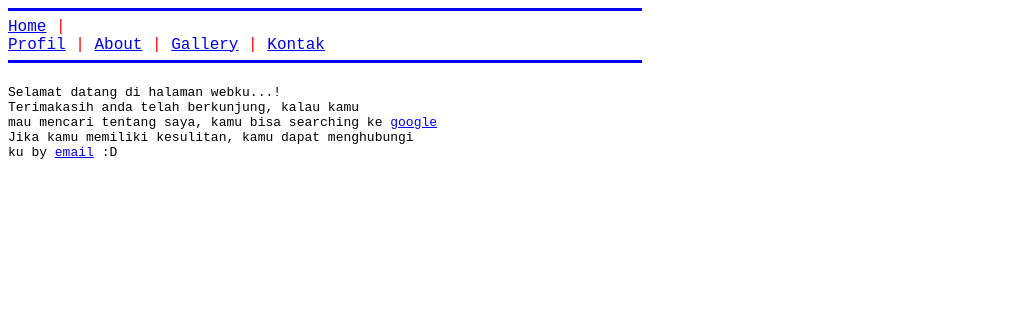
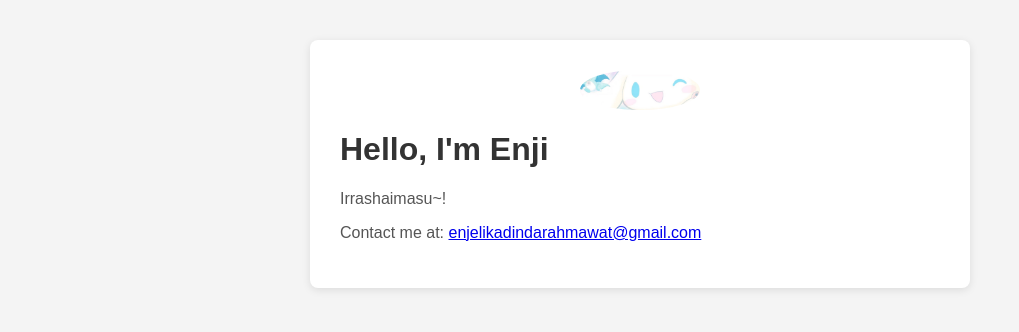
Before and after one commit to dokjaisme/P5_belajar-hyperlink, a plain HTML site: page home.html in a window 1280 px wide. Shown: the whole page, without its empty margins (0-1019 px from the left). Drawn offline with Linux system fonts and the light colour scheme.

Commit message:
lupa indexnya

```diff
--- a/home.html
+++ b/home.html
@@ -1,25 +1,43 @@
-<HTML>
-<HEAD>
-<TITLE>Contoh Hyperlink</TITLE>
-<link rel="icon" type="image/png" href="icon/cinnamoroll.png">
-</HEAD>
-<BODY>
-<pre>
-<hr color="blue" size=3 width=50% align="left"><font
-size= 4 color="red"><a href="home.html">Home</a> |
-<a href="profil.html">Profil</a> | <a
-href="about.html">About</a> | <a
-href="gallery.html">Gallery</a> | <a
-href="kontak.html">Kontak</a></font>
-<hr color="blue" size=3 width=50% align="left">
-<font size=3>Selamat datang di halaman webku...!
-Terimakasih anda telah berkunjung, kalau kamu
-mau mencari tentang saya, kamu bisa searching ke <a
-href="http://www.google.com">google</a>
-Jika kamu memiliki kesulitan, kamu dapat menghubungi
-ku by <a
-href="mailto:enjelikadindarahmawati@gmail.com">email</a> :D
-</font>
-</pre>
-</BODY>
-</HTML>
+<!DOCTYPE html>
+<html lang="en">
+<head>
+    <meta charset="UTF-8">
+    <title>My Personal Home Page</title>
+    <style>
+        body {
+            font-family: Arial, sans-serif;
+            background: #f4f4f4;
+            margin: 0;
+            padding: 0;
+        }
+        .container {
+            max-width: 600px;
+            margin: 40px auto;
+            background: #fff;
+            padding: 30px;
+            border-radius: 8px;
+            box-shadow: 0 2px 8px rgba(0,0,0,0.1);
+        }
+        h1 {
+            color: #333;
+        }
+        p {
+            color: #555;
+        }
+        .profile-img {
+            width: 120px;
+            border-radius: 50%;
+            display: block;
+            margin: 0 auto 20px auto;
+        }
+    </style>
+</head>
+<body>
+    <div class="container">
+        <img src="foto/home.jpg" alt="Profile Photo" class="profile-img">
+        <h1>Hello, I'm Enji</h1>
+        <p>Irrashaimasu~!</p>
+        <p>Contact me at: <a href="enjelikadindarahmawat@gmail.com">enjelikadindarahmawat@gmail.com</a></p>
+    </div>
+</body>
+</html>
```
Also changed, not shown: index.html (added, +25 -0 lines), foto/home.jpg (added).
